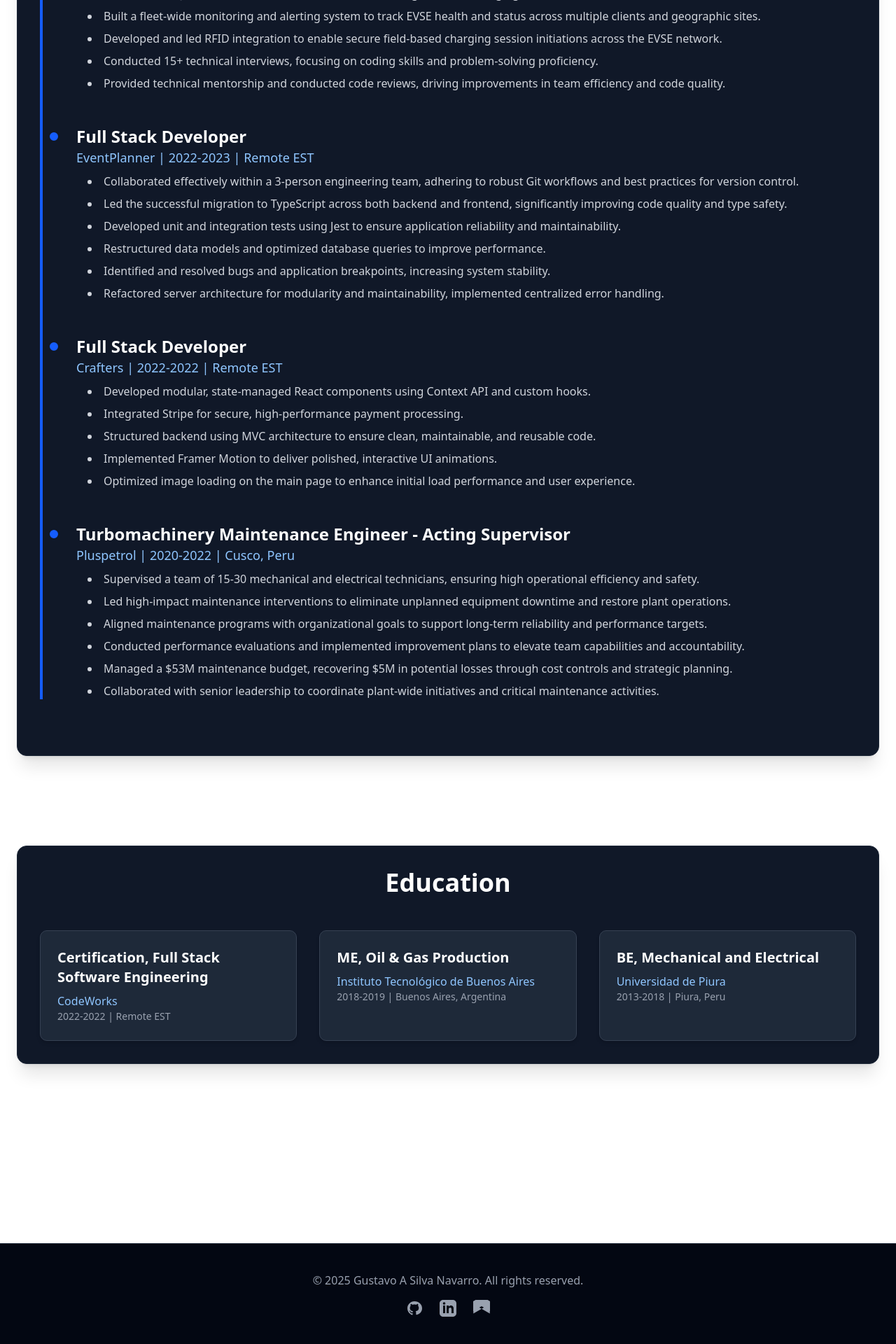
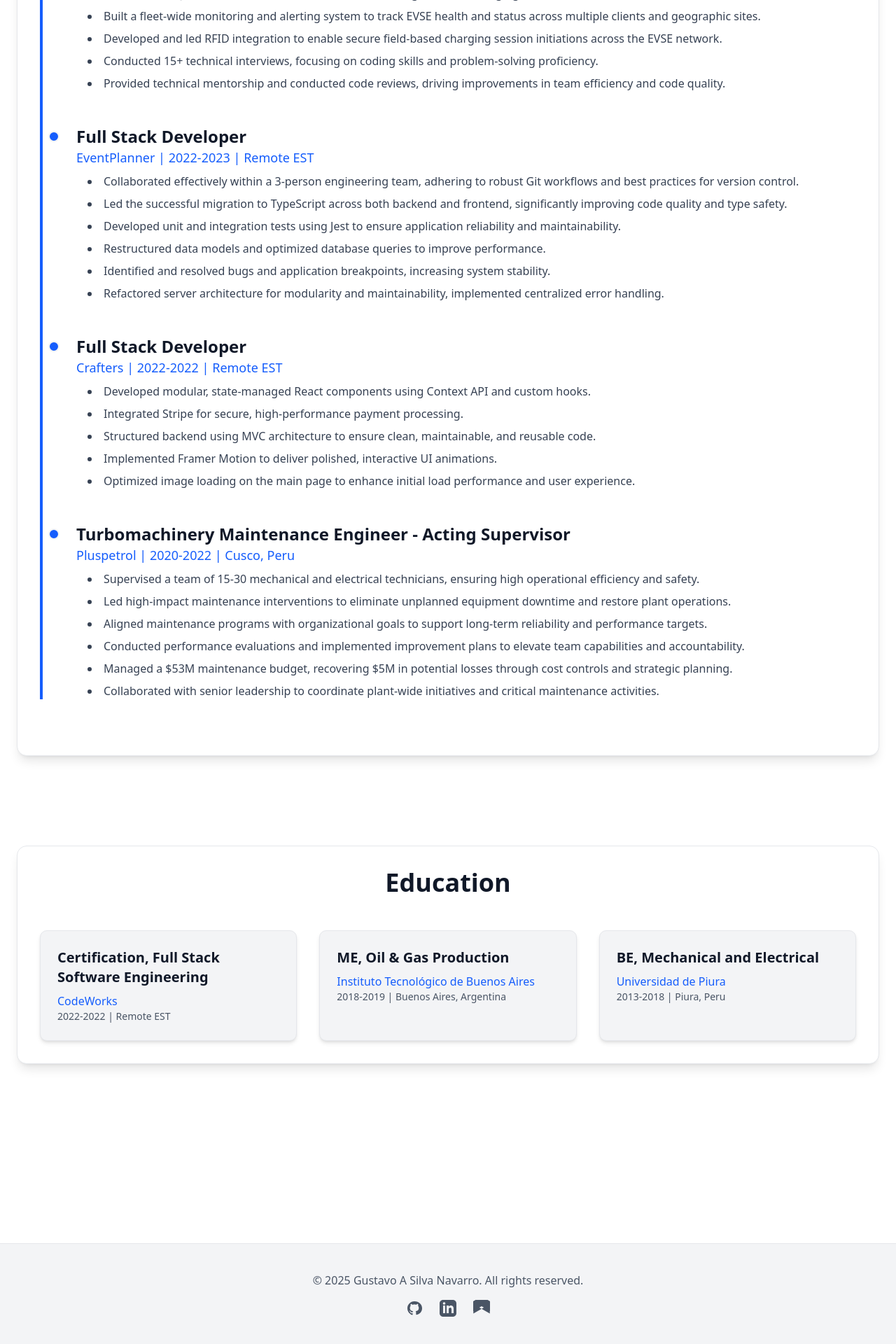
Before and after one commit to GustavoSilvaNavarro/gsn_web_page, a Next.js app: page / in a window 1280 px wide. Shown: the part 2791-4711 px from the top of the page at 70% size. Built offline with nearby package versions, Linux system fonts and the light colour scheme.

Commit message:
🎨 Finishing dark mode system

```diff
--- a/src/components/Home/EducationSection.tsx
+++ b/src/components/Home/EducationSection.tsx
@@ -8,16 +8,16 @@
   return (
     <section
       id="education"
-      className="mb-20 md:mb-32 p-8 bg-gray-900 rounded-xl shadow-xl border border-gray-800 animate-fade-in-large delay-600">
-      <h2 className="text-3xl md:text-4xl font-bold text-white mb-12 text-center">Education</h2>
+      className="mb-20 md:mb-32 p-8 bg-white dark:bg-gray-900 rounded-xl shadow-lg dark:shadow-xl border border-gray-200 dark:border-gray-800 animate-fade-in-large delay-600">
+      <h2 className="text-3xl md:text-4xl font-bold text-gray-900 dark:text-white mb-12 text-center">Education</h2>
       <div className="grid grid-cols-1 md:grid-cols-2 lg:grid-cols-3 gap-8">
         {personalInfo.education.map((edu, index) => (
           <div
             key={index}
-            className="bg-gray-800 p-6 rounded-lg shadow-md border border-gray-700 hover:border-blue-600 transition-all duration-300">
-            <h3 className="text-xl font-semibold text-white mb-2">{edu.degree}</h3>
-            <p className="text-blue-300">{edu.institution}</p>
-            <p className="text-gray-400 text-sm">
+            className="p-6 rounded-lg bg-gray-100 dark:bg-gray-800 shadow-md dark:shadow-md border border-gray-200 dark:border-gray-700 hover:border-blue-600 dark:hover:border-blue-500 transition-all duration-300">
+            <h3 className="text-xl font-semibold text-gray-900 dark:text-white mb-2">{edu.degree}</h3>
+            <p className="text-blue-600 dark:text-blue-300">{edu.institution}</p>
+            <p className="text-gray-600 dark:text-gray-400 text-sm">
               {edu.dates} | {edu.location}
             </p>
           </div>
--- a/src/components/Home/Footer.tsx
+++ b/src/components/Home/Footer.tsx
@@ -6,7 +6,7 @@
 
 export const Footer = ({ personalInfo }: Props) => {
   return (
-    <footer className="bg-gray-950 py-10 border-t border-gray-800 text-center text-gray-400">
+    <footer className="py-10 text-center bg-gray-100 dark:bg-gray-950 border-t border-gray-200 dark:border-gray-800 text-gray-600 dark:text-gray-400">
       <p>
         &copy; {new Date().getFullYear()} {personalInfo.name}. All rights reserved.
       </p>
@@ -15,7 +15,7 @@
           href={personalInfo.contact.github}
           target="_blank"
           rel="noopener noreferrer"
-          className="text-gray-400 hover:text-blue-400 transition-colors duration-200">
+          className="text-gray-600 dark:text-gray-400 hover:text-blue-600 dark:hover:text-blue-400 transition-colors duration-200">
           <svg className="w-6 h-6" fill="currentColor" viewBox="0 0 24 24" aria-hidden="true">
             <path
               fillRule="evenodd"
@@ -27,14 +27,14 @@
           href={personalInfo.contact.linkedin}
           target="_blank"
           rel="noopener noreferrer"
-          className="text-gray-400 hover:text-blue-400 transition-colors duration-200">
+          className="text-gray-600 dark:text-gray-400 hover:text-blue-600 dark:hover:text-blue-400 transition-colors duration-200">
           <svg className="w-6 h-6" fill="currentColor" viewBox="0 0 24 24" aria-hidden="true">
             <path d="M19 0h-14c-2.761 0-5 2.239-5 5v14c0 2.761 2.239 5 5 5h14c2.762 0 5-2.239 5-5v-14c0-2.761-2.238-5-5-5zm-11 19h-3v-11h3v11zm-1.5-12.268c-.966 0-1.75-.79-1.75-1.764s.784-1.764 1.75-1.764 1.75.79 1.75 1.764-.783 1.764-1.75 1.764zm13.5 12.268h-3v-5.604c0-3.368-4-3.113-4 0v5.604h-3v-11h3v1.765c1.396-2.586 7-2.777 7 2.476v6.759z"></path>
           </svg>
         </a>
         <a
           href={`mailto:${personalInfo.contact.email}`}
-          className="text-gray-400 hover:text-blue-400 transition-colors duration-200">
+          className="text-gray-600 dark:text-gray-400 hover:text-blue-600 dark:hover:text-blue-400 transition-colors duration-200">
           <svg className="w-6 h-6" fill="currentColor" viewBox="0 0 24 24" aria-hidden="true">
             <path d="M12 12.713l-11.75 6.787v-13.5l11.75 6.713zm0 0l11.75-6.787v13.5l-11.75-6.713zm0-3.713l-12 7.026v-14.052l12-7.026 12 7.026v14.052l-12-7.026z"></path>
           </svg>
--- a/src/components/Home/ProfessionalSection.tsx
+++ b/src/components/Home/ProfessionalSection.tsx
@@ -8,17 +8,20 @@
   return (
     <section
       id="experience"
-      className="mb-20 md:mb-32 p-8 bg-gray-900 rounded-xl shadow-xl border border-gray-800 animate-fade-in-large delay-400">
-      <h2 className="text-3xl md:text-4xl font-bold text-white mb-12 text-center">Professional Experience</h2>
-      <div className="relative border-l-4 border-blue-600 pl-6 md:pl-12">
+      className="mb-20 md:mb-32 p-8 bg-white dark:bg-gray-900 rounded-xl shadow-lg dark:shadow-xl
+                 border border-gray-200 dark:border-gray-800 animate-fade-in-large delay-400">
+      <h2 className="text-3xl md:text-4xl font-bold text-gray-900 dark:text-white mb-12 text-center">
+        Professional Experience
+      </h2>
+      <div className="relative border-l-4 border-blue-600 dark:border-blue-600 pl-6 md:pl-12">
         {personalInfo.experience.map((job, index) => (
           <div key={index} className="mb-12 relative">
-            <div className="absolute w-4 h-4 bg-blue-600 rounded-full -left-8 md:-left-10 top-2 border-2 border-gray-900"></div>
-            <h3 className="text-2xl font-semibold text-white">{job.title}</h3>
-            <p className="text-blue-300 text-lg mb-2">
+            <div className="absolute w-4 h-4 bg-blue-600 dark:bg-blue-600 rounded-full -left-8 md:-left-10 top-2 border-2 border-gray-100 dark:border-gray-900"></div>
+            <h3 className="text-2xl font-semibold text-gray-900 dark:text-white">{job.title}</h3>
+            <p className="text-blue-600 dark:text-blue-300 text-lg mb-2">
               {job.company} | {job.dates} | {job.location}
             </p>
-            <ul className="list-disc list-inside space-y-2 text-gray-300 ml-4">
+            <ul className="list-disc list-inside space-y-2 text-gray-700 dark:text-gray-300 ml-4">
               {job.achievements.map((achievement, i) => (
                 <li key={i}>{achievement}</li>
               ))}
```
